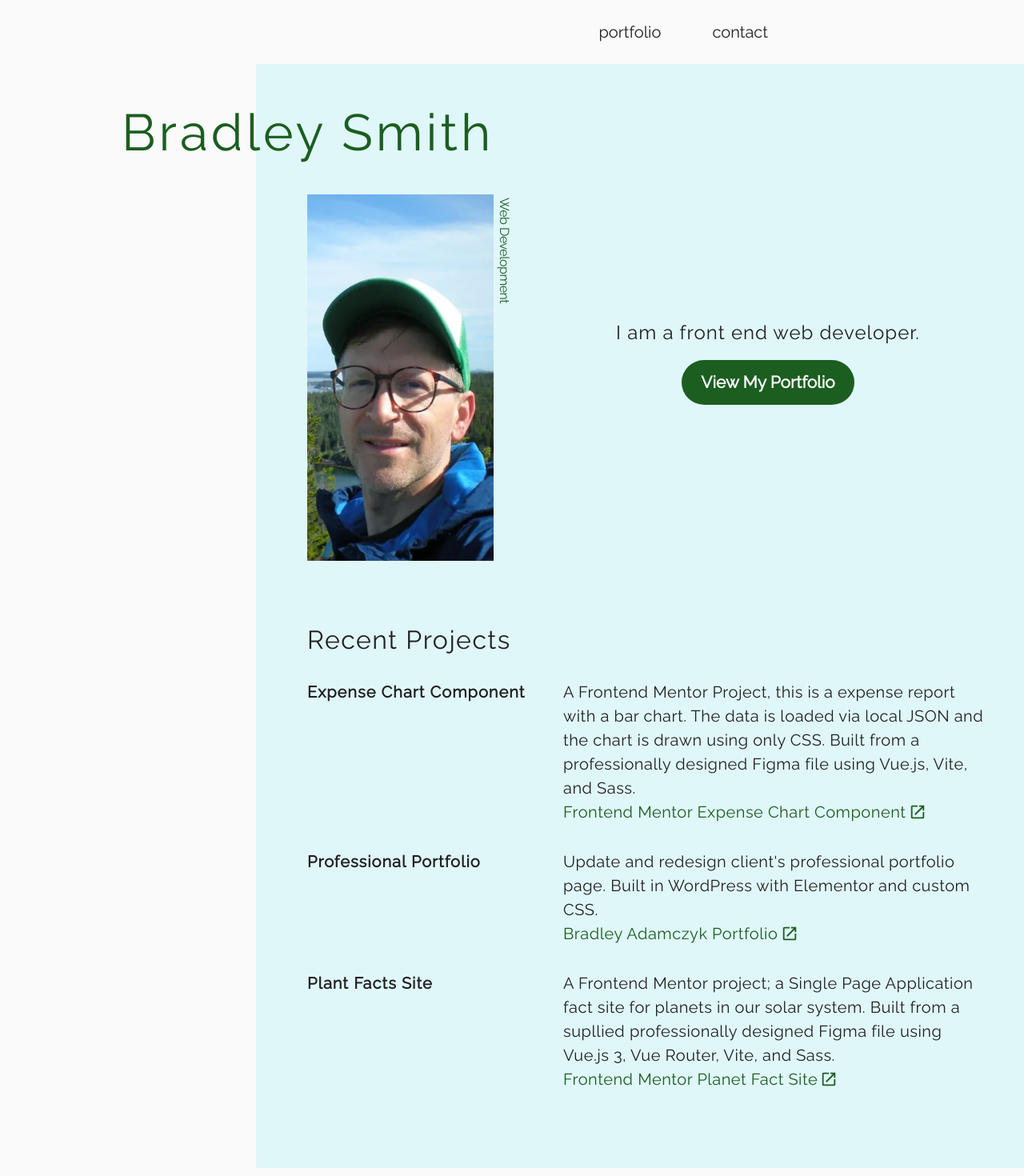
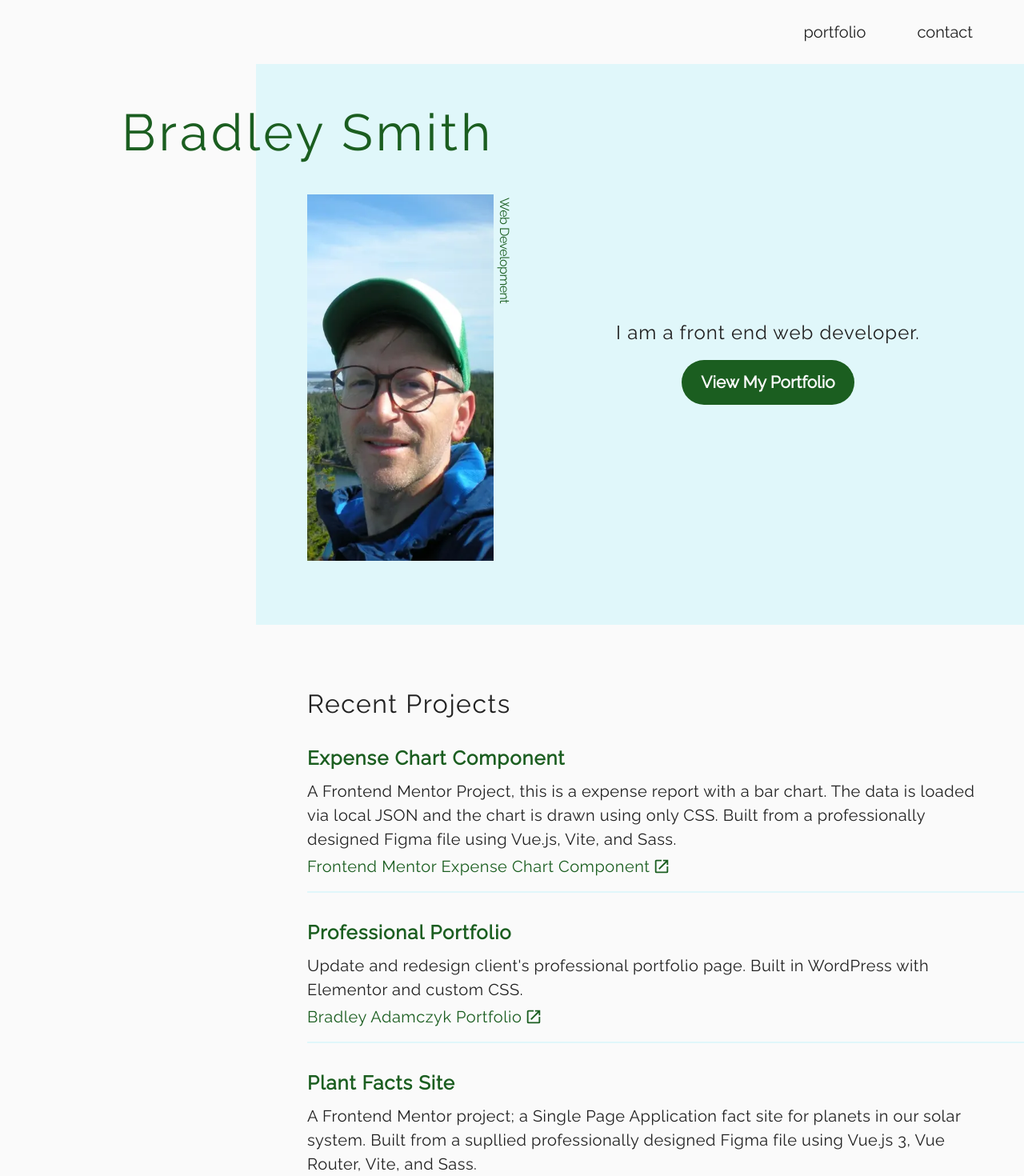
Before and after one commit to bradleyhop/simple-portfolio, a Vue app: page / in a window 1280 px wide. Shown: the top 1470 px of the page at 80% size. Built offline with nearby package versions, Linux system fonts and the light colour scheme.

Commit message:
Set recent projects to separate conatiner; fix styling errors; npm update

```diff
--- a/src/assets/data/recentProjects.js
+++ b/src/assets/data/recentProjects.js
@@ -1,6 +1,6 @@
 const recents = [
   {
-    id: 1,
+    id: 0,
     title: "Expense Chart Component",
     body: `A Frontend Mentor Project, this is a expense report with a bar
       chart. The data is loaded via local JSON and the chart is drawn using
@@ -11,7 +11,7 @@ const recents = [
     linkText: "Frontend Mentor Expense Chart Component",
   },
   {
-    id: 2,
+    id: 1,
     title: "Professional Portfolio",
     body: `Update and redesign client's professional portfolio page. Built
       in WordPress with Elementor and custom CSS.`,
@@ -20,7 +20,7 @@ const recents = [
     linkText: "Bradley Adamczyk Portfolio",
   },
   {
-    id: 3,
+    id: 2,
     title: "Plant Facts Site",
     body: `A Frontend Mentor project; a Single Page Application fact site for planets
       in our solar system. Built from a supllied professionally designed Figma file
--- a/src/assets/style/main.scss
+++ b/src/assets/style/main.scss
@@ -5,7 +5,7 @@
  * NOTE: no mobile breakpoint because that is the default
  */
 @mixin tablet-breakpoint {
-  @media only screen and (min-width: 800px) {
+  @media only screen and (min-width: 760px) {
     @content;
   }
 }
--- a/src/components/articles/MostRecentProjects.vue
+++ b/src/components/articles/MostRecentProjects.vue
@@ -44,6 +44,7 @@ export default {
             </svg>
           </a>
         </p>
+        <hr v-if="article.id < projectArticles.length - 1" class="divider" />
       </li>
     </ul>
   </section>
@@ -65,31 +66,31 @@ export default {
     padding-bottom: 4rem;
 
     .recent-item {
-      display: flex;
       font-size: 1.25rem;
       flex-direction: column;
       margin-bottom: 2rem;
 
-      @include tablet-breakpoint {
-        flex-direction: row;
-      }
-
       .recent-item-heading {
+        color: $green-900;
         letter-spacing: 1px;
         line-height: 150%;
         min-width: 20rem;
         font-weight: bold;
+        font-size: 1.5rem;
+        margin-bottom: 0.5rem;
       }
 
       .recent-item-copy {
         letter-spacing: 0.5px;
         line-height: 150%;
-        max-width: 50ch;
+        max-width: 80ch;
+        margin-bottom: 1rem;
       }
 
       .linky {
         color: $green-900;
         display: flex;
+        margin: 0.25rem 0;
 
         &:hover {
           text-decoration: underline;
@@ -103,6 +104,14 @@ export default {
           width: 1.1em;
         }
       }
+
+      .divider {
+        border-width: 0;
+        background-color: $lightest-blue;
+        color: $lightest-blue;
+        height: 2px;
+        width: 106%; // stylishly extending to the right
+      }
     }
   }
 }
--- a/src/router/index.js
+++ b/src/router/index.js
@@ -1,4 +1,6 @@
 import { createRouter, createWebHistory } from "vue-router";
+// load home view by default; all other views are lazy-loaded
+import HomeView from "@/views/HomeView.vue";
 
 const router = createRouter({
   history: createWebHistory(import.meta.env.BASE_URL),
@@ -7,7 +9,7 @@ const router = createRouter({
     {
       path: "/",
       name: "HomeView",
-      component: () => import("@/views/HomeView.vue"),
+      component: HomeView,
     },
     {
       path: "/portfolio",
--- a/src/views/ContactMe.vue
+++ b/src/views/ContactMe.vue
@@ -115,6 +115,7 @@ export default {
       </p>
     </div>
 
+    <!-- HoneyBook Form
     <div class="honeybook-form">
       <a
         href="https://www.honeybook.com/widget/bradleysmithtech_249771/cf_id/640776c1dce5be0c6820ca44"
@@ -125,6 +126,7 @@ export default {
         Or Use my HoneyBook Contact Form to Start a Project Inquiry!
       </a>
     </div>
+    -->
   </main>
 
   <SiteFooter class="device-widths" />
--- a/src/views/HomeView.vue
+++ b/src/views/HomeView.vue
@@ -15,7 +15,7 @@ export default {
 
 <template>
   <header>
-    <nav class="home-nav device-widths">
+    <nav class="home-nav">
       <!-- no mobile menu on homepage -->
       <MenuList />
     </nav>
@@ -70,7 +70,9 @@ export default {
           </div>
         </div>
       </article>
+    </div>
 
+    <div class="main-container project-container">
       <div class="recent-project-container">
         <MostRecentProjects />
       </div>
@@ -111,9 +113,13 @@ $shift-content-left: 5vw;
 
     @include desktop-breakpoint {
       flex-direction: row;
-      margin-bottom: 5rem;
+      padding-bottom: 5rem;
     }
   }
+}
+
+.main-info-container {
+  margin-bottom: 5rem;
 }
 
 .my-name {
@@ -206,6 +212,10 @@ $shift-content-left: 5vw;
   }
 }
 
+.project-container {
+  background: $gray-50;
+}
+
 .recent-project-container {
   margin-bottom: $footer-push !important;
 }
```
Also changed, not shown: 1 other file (tests, documents, lock files or other folders).
